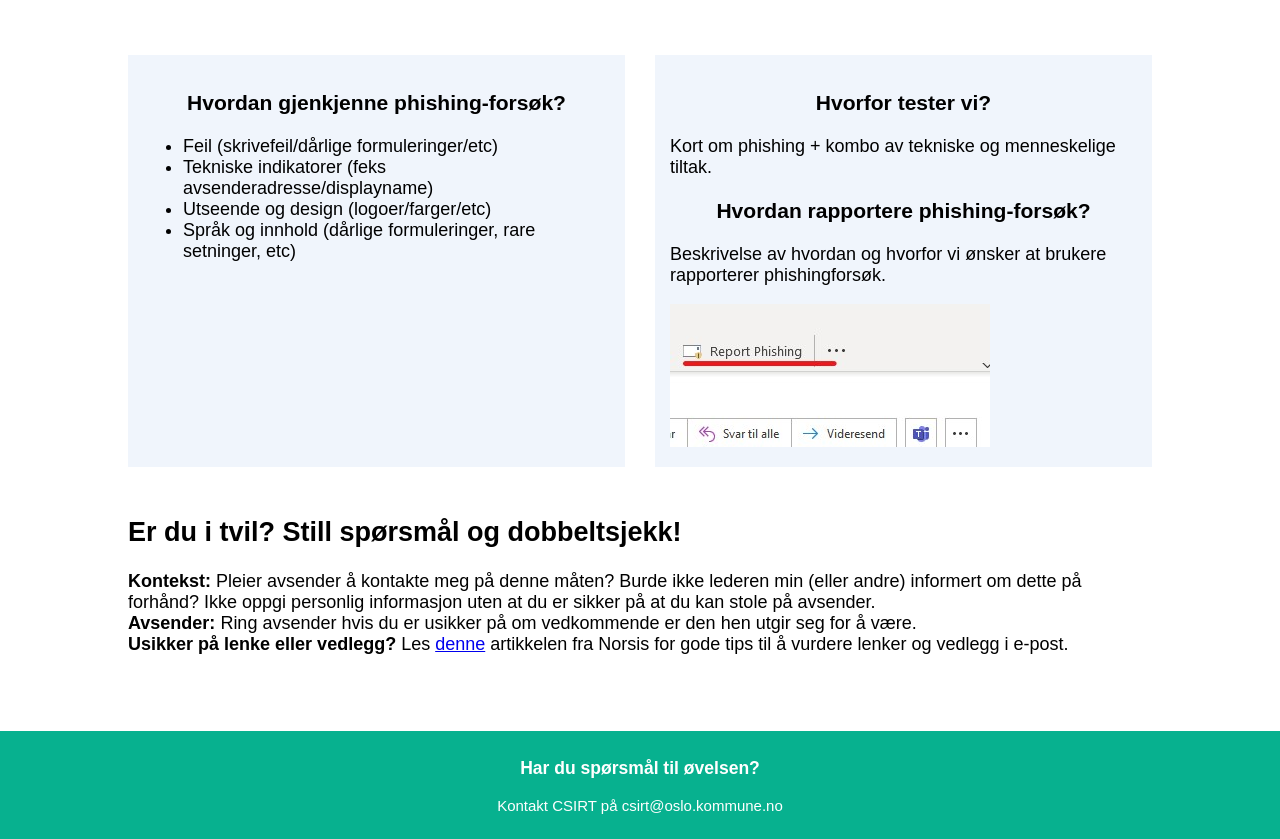
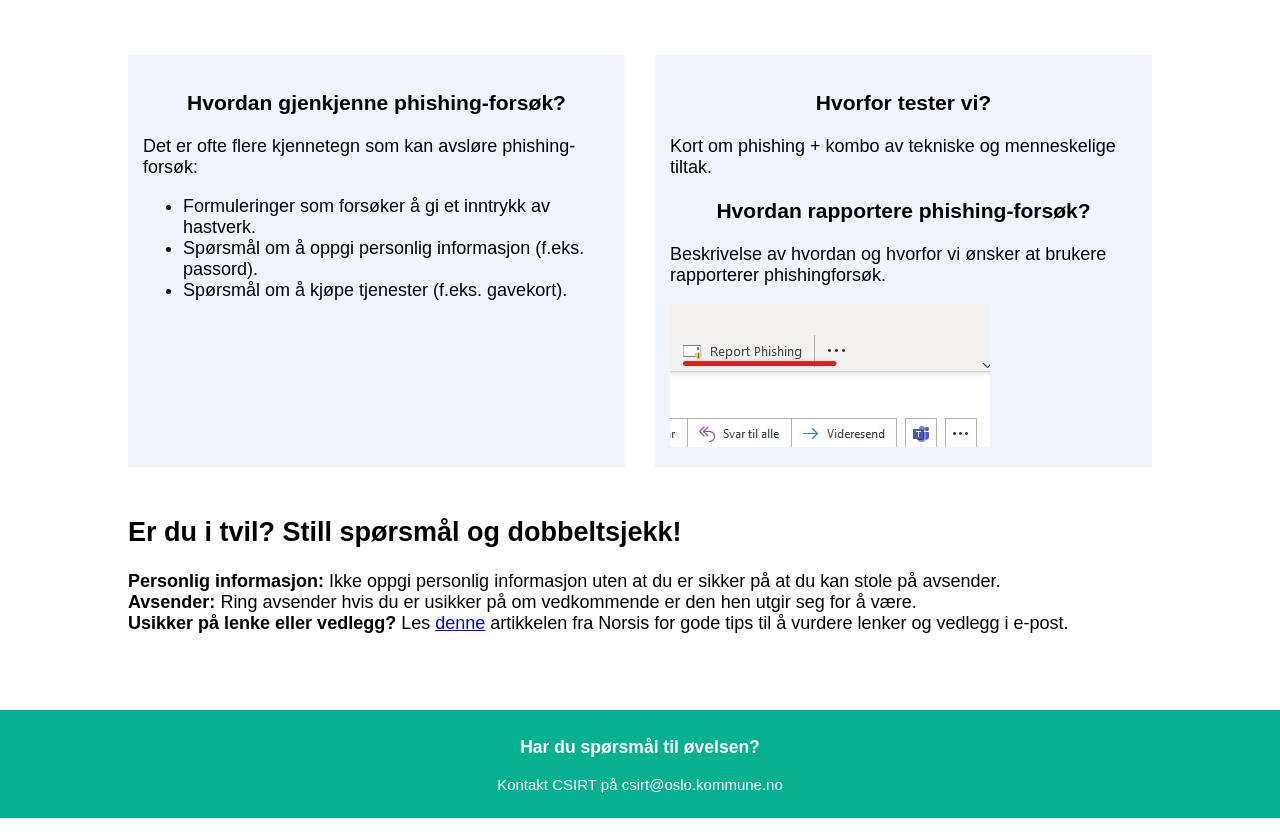
Before and after one commit to okcsirt/okcsirt.github.io, a plain HTML site: page phishing/test.html in a window 1280 px wide. Shown: the part 420-1259 px from the top of the page. After the commit the page ends 1238 px from the top, so only its background shows below. Drawn offline with Linux system fonts and the light colour scheme.

Commit message:
Update test.html

```diff
--- a/phishing/test.html
+++ b/phishing/test.html
@@ -154,11 +154,11 @@
         <div class="box">
             <div class="box-middleLeft">
                 <h3>Hvordan gjenkjenne phishing-forsøk?</h3>
+                <p>Det er ofte flere kjennetegn som kan avsløre phishing-forsøk:</p>
     <ul>
-        <li>Feil (skrivefeil/dårlige formuleringer/etc)</li>
-        <li>Tekniske indikatorer (feks avsenderadresse/displayname)</li>
-        <li>Utseende og design (logoer/farger/etc)</li>
-        <li>Språk og innhold (dårlige formuleringer, rare setninger, etc)</li>
+        <li>Formuleringer som forsøker å gi et inntrykk av hastverk.</li>
+        <li>Spørsmål om å oppgi personlig informasjon (f.eks. passord).</li>
+        <li>Spørsmål om å kjøpe tjenester (f.eks. gavekort).</li>
     </ul>
             </div>
 
@@ -175,7 +175,7 @@
 
         <div class="box-middleBottom">
             <h2>Er du i tvil? Still spørsmål og dobbeltsjekk!</h2>
-            <p><b>Kontekst:</b> Pleier avsender å kontakte meg på denne måten? Burde ikke lederen min (eller andre) informert om dette på forhånd? Ikke oppgi personlig informasjon uten at du er sikker på at du kan stole på avsender.<br>
+            <p><b>Personlig informasjon:</b> Ikke oppgi personlig informasjon uten at du er sikker på at du kan stole på avsender.<br>
                 <b>Avsender:</b> Ring avsender hvis du er usikker på om vedkommende er den hen utgir seg for å være.<br>
                 <b>Usikker på lenke eller vedlegg?</b> Les <a href="https://norsis.no/veiledninger/er-lenken-trygg/">denne</a> artikkelen fra Norsis for gode tips til å vurdere lenker og vedlegg i e-post.</p>
         </div>
```
